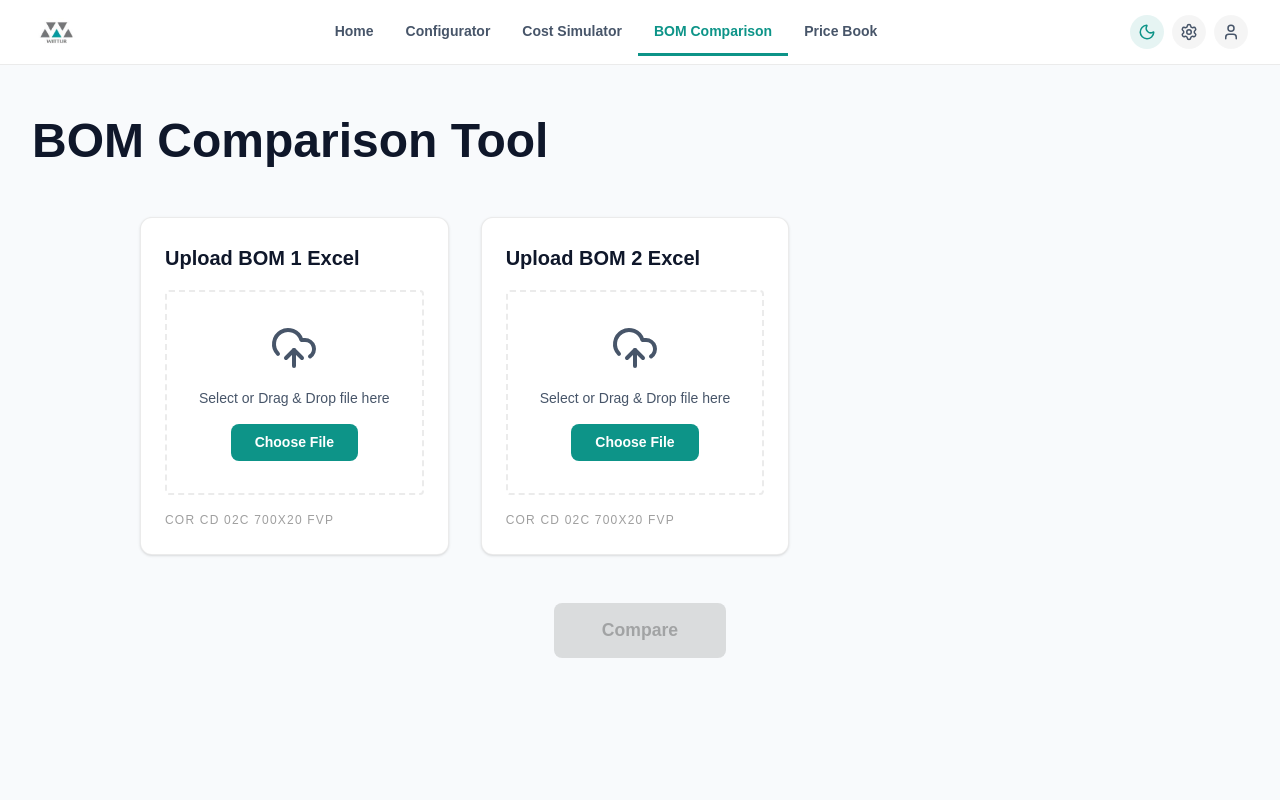
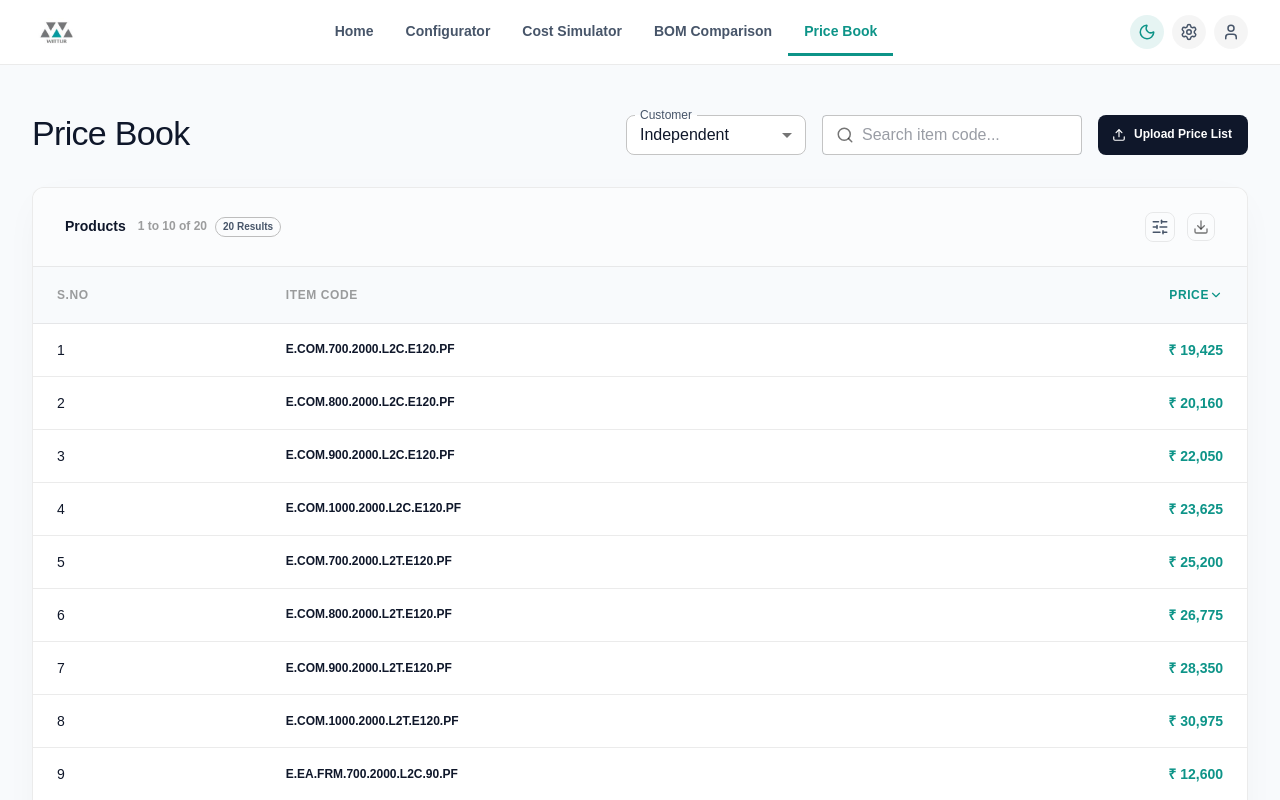
Before and after one commit to sivamsp5820/mvp-wittur, a React (Vite) app: page / in a window 1280 px wide. Shown: the top 800 px of the page. Built offline with nearby package versions, Linux system fonts and the light colour scheme.

Commit message:
feat: Initialize the React application with Material-UI, dark mode, and a tabbed interface for BOM comparison and price book, removing example environment variables.

```diff
--- a/src/App.jsx
+++ b/src/App.jsx
@@ -28,7 +28,7 @@ import logo from './images/Logo.png';
 
 export default function App() {
   const [darkMode, setDarkMode] = useState(false);
-  const [activeTab, setActiveTab] = useState('BOM Comparison');
+  const [activeTab, setActiveTab] = useState('Price Book');
 
   const theme = createTheme({
     palette: {
```
Also changed, not shown: 1 other file (tests, documents, lock files or other folders).
